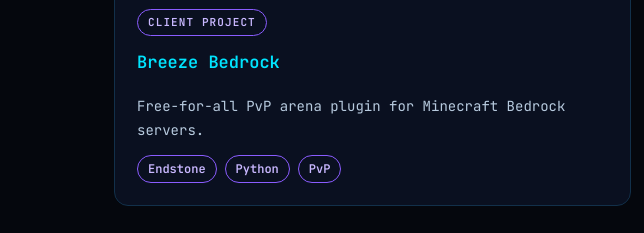
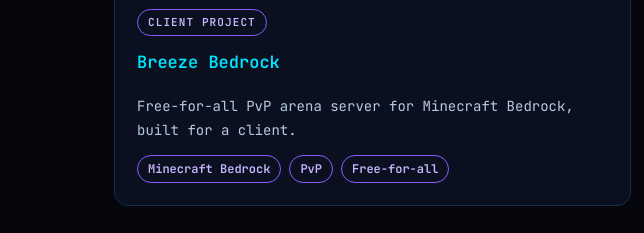
Before and after one commit to jhnslcc-studio/jhnslcc-studio.github.io, a plain HTML site: page index.html in a window 1280 px wide. Shown: the part 2132-2365 px from the top of the page, 0-644 px from the left. Drawn offline with Linux system fonts and the light colour scheme.

```diff
--- a/index.html
+++ b/index.html
@@ -183,8 +183,8 @@ footer{text-align:center;padding:28px 5vw 40px;color:var(--mut);font-size:13px;b
     <div class="grid">
       <div class="card proj">
         <img class="shot" src="img/breeze-bedrock.jpg" alt="Breeze Bedrock lobby with the server title, shop and leaderboard signs" loading="lazy"><span class="badge alt">Client project</span><h3>Breeze Bedrock</h3>
-        <p>Free-for-all PvP arena plugin for Minecraft Bedrock servers.</p>
-        <div class="chips"><b>Endstone</b><b>Python</b><b>PvP</b></div>
+        <p>Free-for-all PvP arena server for Minecraft Bedrock, built for a client.</p>
+        <div class="chips"><b>Minecraft Bedrock</b><b>PvP</b><b>Free-for-all</b></div>
       </div>
       <a class="card proj" href="https://github.com/jhnslcc-studio/CNMB-ARENA-SERVER" target="_blank" rel="noopener">
         <img class="shot" src="img/cnmb-arena.jpg" alt="CNMB ARENA waiting lobby showing 1 of 2 players joined and a role boost message" loading="lazy"><span class="badge">Built by me</span><h3>CNMB ARENA</h3>
```
